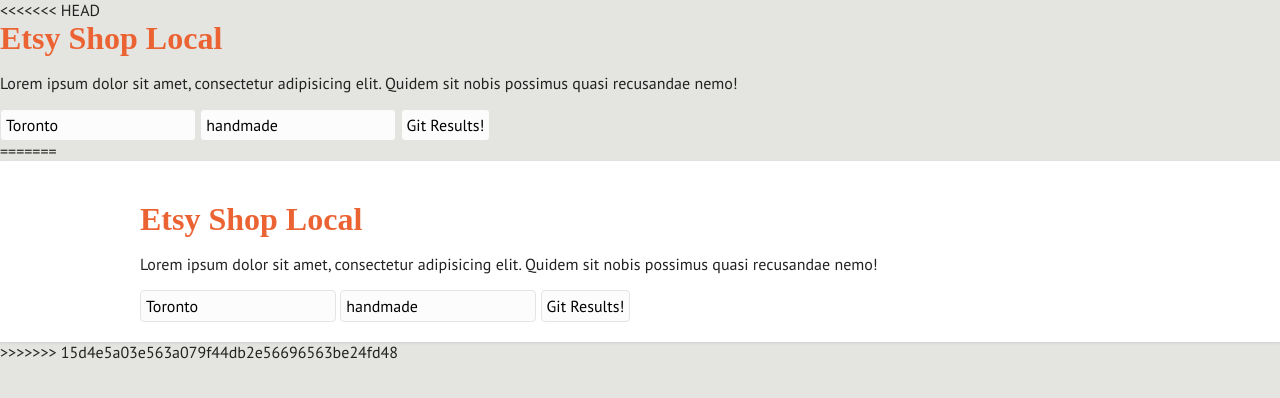
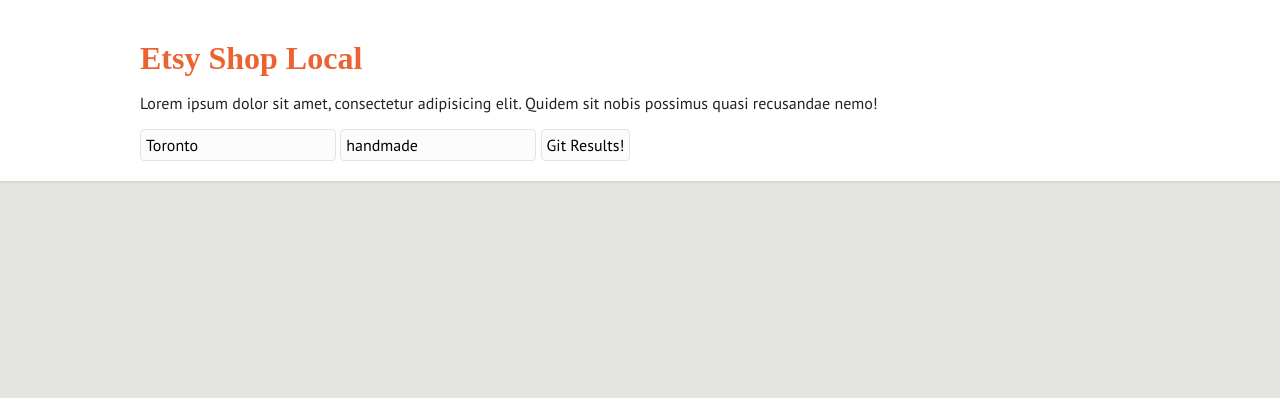
Before and after one commit to rbnhmll/Week6Project, a website: page index.html in a window 1280 px wide. Drawn offline with nearby package versions, Linux system fonts and the light colour scheme.

Commit message:
to download latest file

```diff
--- a/index.html
+++ b/index.html
@@ -8,17 +8,6 @@
 
 </head>
 <body>
-<<<<<<< HEAD
-	<h1>Etsy Shop Local</h1>
-	<p>Lorem ipsum dolor sit amet, consectetur adipisicing elit. Quidem sit nobis possimus quasi recusandae nemo!</p>
-
-
-	<form action="">
-		<input type="text" name="city" class="city" placeholder="City" value="Toronto">
-		<input type="text" name="keyword" class="keyword" placeholder="Search Keywords" value="handmade">
-		<input type="submit" name="submit" class="submit" value="Git Results!">
-	</form>
-=======
 	<header class="main">
 		<div class="wrapper">
 			<img src="" alt="">
@@ -31,7 +20,7 @@
 			</form>
 			</div> <!-- /.wrapper -->
 	</header>
->>>>>>> 15d4e5a03e563a079f44db2e56696563be24fd48
+
 
 	<section class"results">
 		<div class="wrapper">
```
